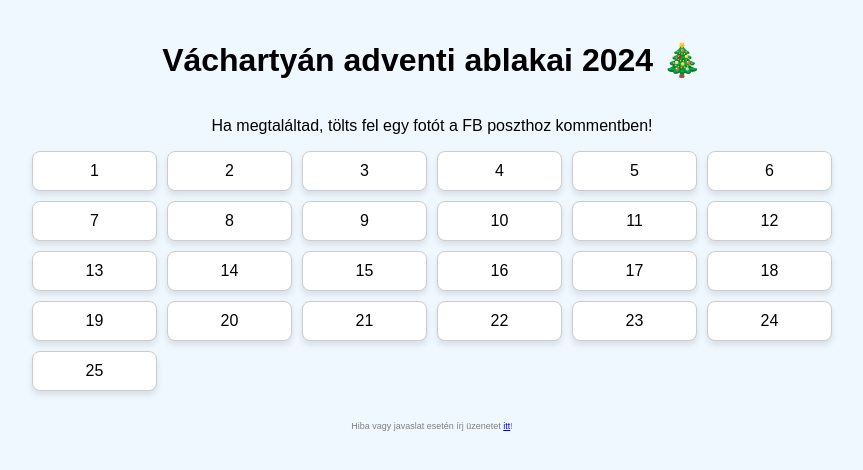
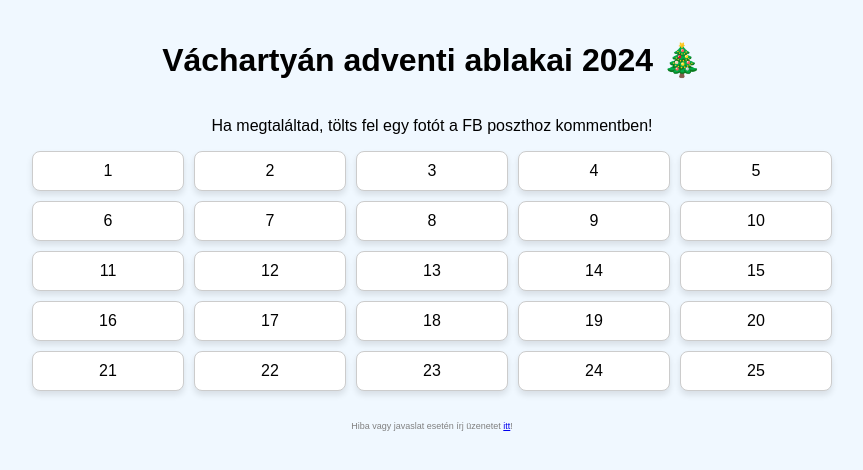
Before and after one commit to szirakivili/web, a PHP site: page /advent-vh/index.html in a window 1280 px wide. Shown: the top 470 px of the page, without its empty margins (208-1071 px from the left). Run offline with PHP 8.4, Linux system fonts and the light colour scheme.

Commit message:
calendar layout optimised

```diff
--- a/advent-vh/styles.css
+++ b/advent-vh/styles.css
@@ -16,7 +16,7 @@ body {
 
 .calendar {
     display: grid;
-    grid-template-columns: repeat(6, 1fr);
+    grid-template-columns: repeat(5, 1fr);
     gap: 10px;
     width: 100%;
     max-width: 800px;
```
